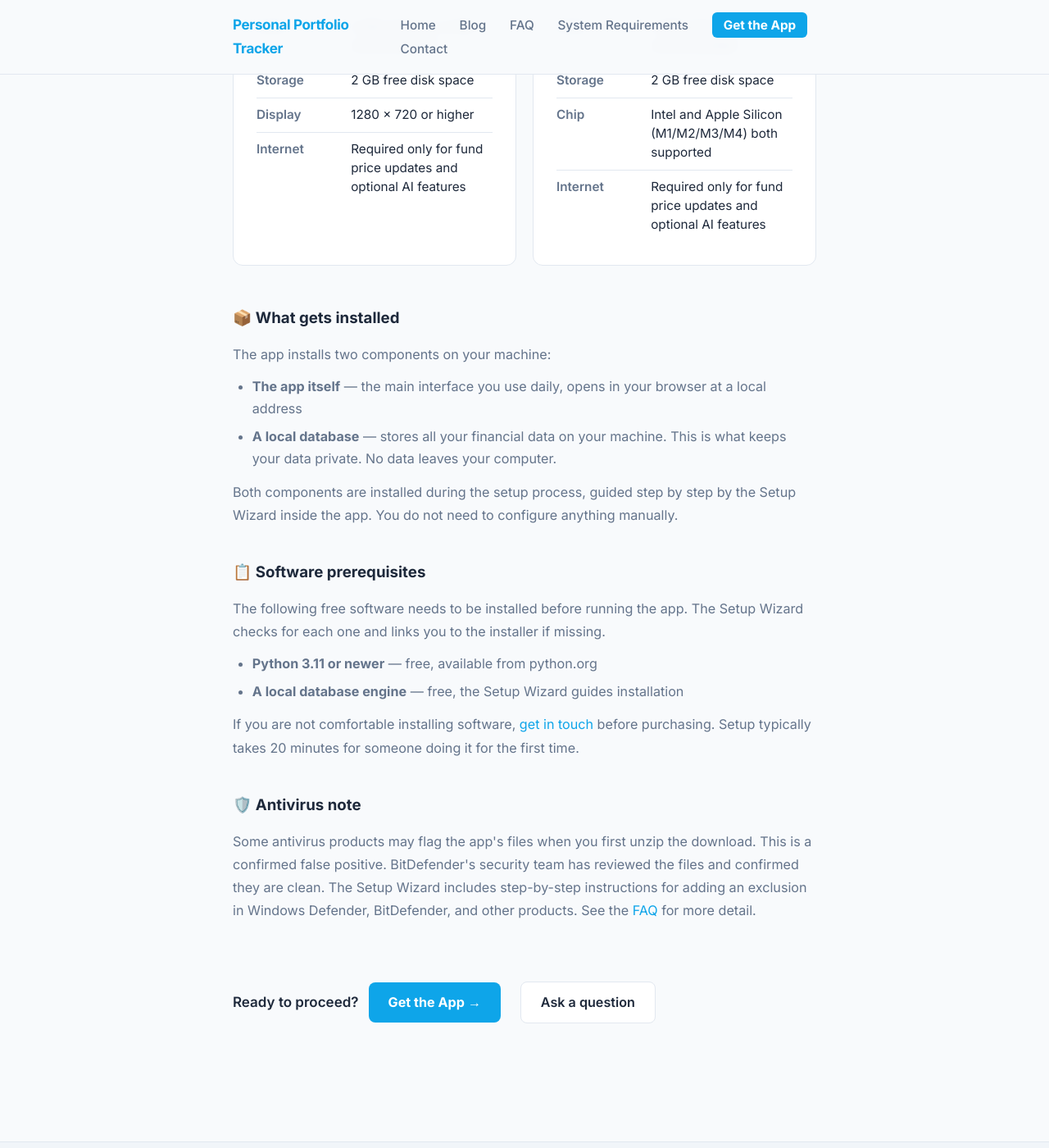
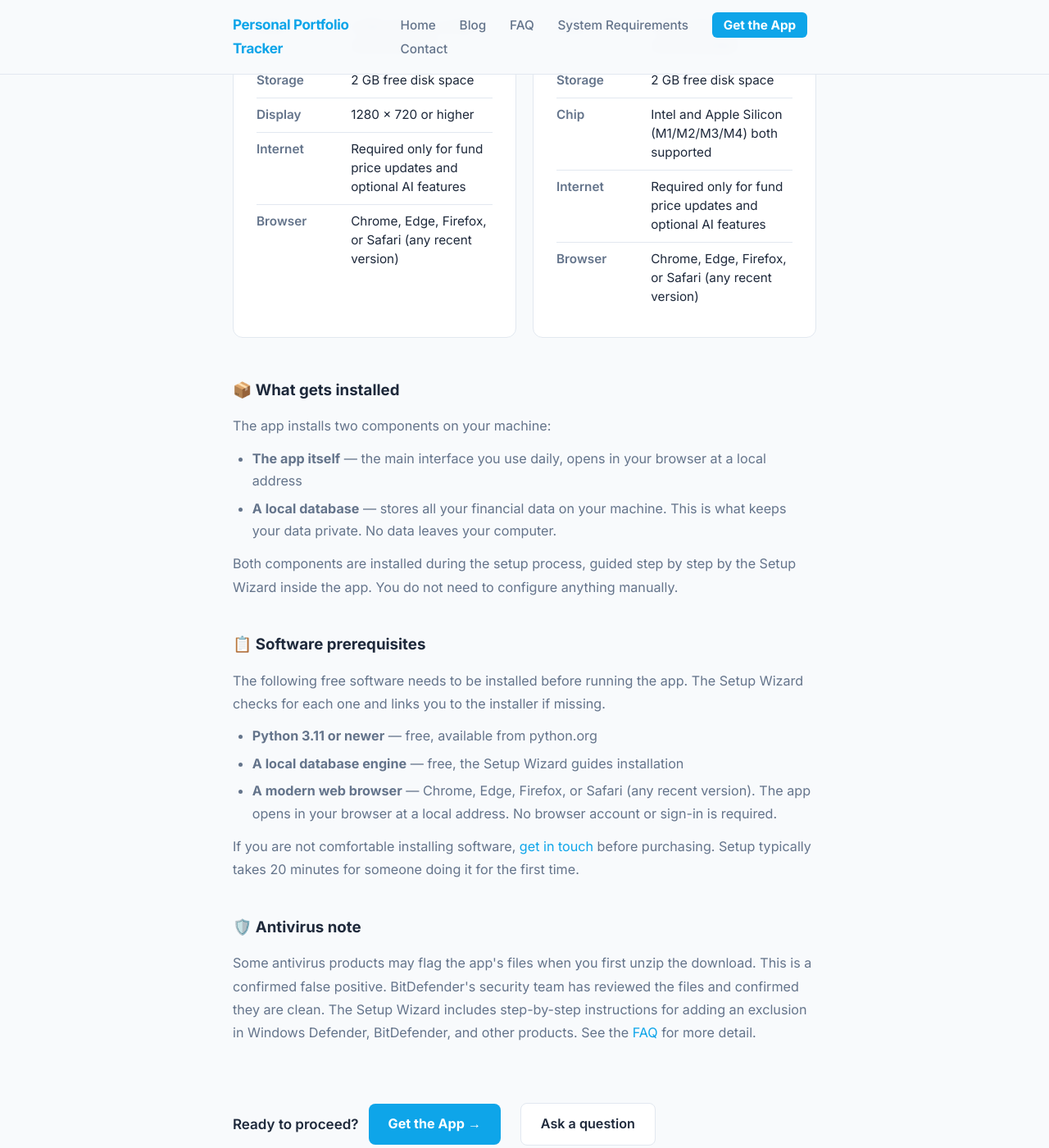
Before and after one commit to srikrishna2024/portfolio-tracker-blog, a Jekyll site: the page built from system-requirements/index.html, in a window 1280 px wide and 1400 px high, scrolled down 499 px. Shown: the whole window at 82% size. Built offline with Jekyll 4.4.1, drawn with Linux system fonts in a browser that asks for light colours.

Commit message:
add browser requirement to system requirements page

```diff
--- a/system-requirements/index.html
+++ b/system-requirements/index.html
@@ -20,6 +20,7 @@ title: System Requirements
         <tr><td class="sysreq-label">Storage</td><td>2 GB free disk space</td></tr>
         <tr><td class="sysreq-label">Display</td><td>1280 x 720 or higher</td></tr>
         <tr><td class="sysreq-label">Internet</td><td>Required only for fund price updates and optional AI features</td></tr>
+        <tr><td class="sysreq-label">Browser</td><td>Chrome, Edge, Firefox, or Safari (any recent version)</td></tr>
       </table>
     </div>
 
@@ -31,6 +32,7 @@ title: System Requirements
         <tr><td class="sysreq-label">Storage</td><td>2 GB free disk space</td></tr>
         <tr><td class="sysreq-label">Chip</td><td>Intel and Apple Silicon (M1/M2/M3/M4) both supported</td></tr>
         <tr><td class="sysreq-label">Internet</td><td>Required only for fund price updates and optional AI features</td></tr>
+        <tr><td class="sysreq-label">Browser</td><td>Chrome, Edge, Firefox, or Safari (any recent version)</td></tr>
       </table>
     </div>
 
@@ -52,6 +54,7 @@ title: System Requirements
     <ul>
       <li><strong>Python 3.11 or newer</strong> — free, available from python.org</li>
       <li><strong>A local database engine</strong> — free, the Setup Wizard guides installation</li>
+      <li><strong>A modern web browser</strong> — Chrome, Edge, Firefox, or Safari (any recent version). The app opens in your browser at a local address. No browser account or sign-in is required.</li>
     </ul>
     <p>If you are not comfortable installing software, <a href="{{ '/contact/' | relative_url }}">get in touch</a> before purchasing. Setup typically takes 20 minutes for someone doing it for the first time.</p>
   </div>
```
